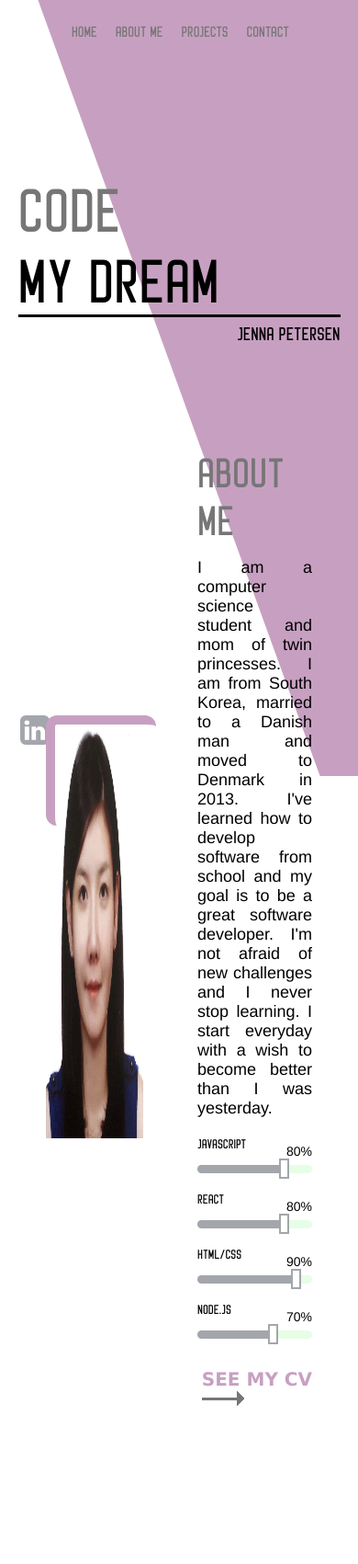
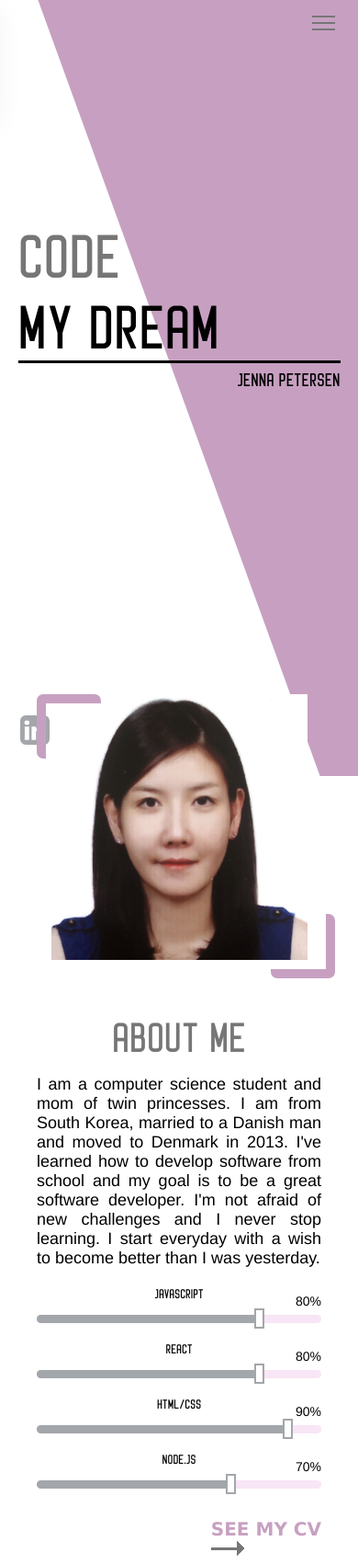
Before and after one commit to Jenna-P/jenna-portfolio, a plain HTML site: page index.html in a window 390 px wide. Shown: the top 1701 px of the page at 92% size. Drawn offline with Linux system fonts and the light colour scheme.

Commit message:
responsive

```diff
--- a/index.html
+++ b/index.html
@@ -9,15 +9,6 @@
     <script defer src="script.js"></script>
   </head>
   <body>
-    <!-- hamburger menu-->
-    <!-- <div id="nav_icon">
-      <div>
-        <span></span>
-        <span></span>
-        <span></span>
-      </div>
-    </div> -->
-
     <nav class="navbar">
       <div class="container">
         <div id="underline"></div>
@@ -25,18 +16,26 @@
           <div class="links">
             <ul class="menu">
               <li class="nav-item">
-                <a href="#home" class="nav-link active">Home <span></span></a>
+                <a href="#home" class="nav-link active">Home</a>
               </li>
               <li class="nav-item">
-                <a href="#about" class="nav-link">About me <span></span></a>
+                <a href="#about" class="nav-link">About</a>
               </li>
               <li class="nav-item">
-                <a href="#project" class="nav-link">Projects <span></span></a>
+                <a href="#project" class="nav-link">Projects</a>
               </li>
               <li class="nav-item">
-                <a href="#contact" class="nav-link">Contact <span></span></a>
+                <a href="#contact" class="nav-link">Contact</a>
               </li>
             </ul>
+          </div>
+          <!-- hamburger menu-->
+          <div id="nav_icon">
+            <div>
+              <span></span>
+              <span></span>
+              <span></span>
+            </div>
           </div>
         </div>
       </div>
@@ -184,11 +183,6 @@
         <div class="row">
           <div class="section-title text-align">
             <h1 class="sub-title">Projects</h1>
-            <ul class="line">
-              <li></li>
-              <li></li>
-              <li></li>
-            </ul>
           </div>
           <!--===== Section Title =====-->
         </div>
--- a/script.js
+++ b/script.js
@@ -1,22 +1,27 @@
 
-//navigation menu click event
-// const body = document.querySelector('body');
-// const nav_icon = document.querySelector('#nav_icon');
+const navMenu = document.querySelector(".menu");
+const navToggle = document.querySelector("#nav_icon");
+const body = document.querySelector('body');
 
-// nav_icon.addEventListener('click', () => {
-//     body.classList.toggle('nav_active');
-// });
+      if(navToggle)
+      {
+          navToggle.addEventListener("click", () =>
+          {
+              navMenu.classList.toggle("active");
+              body.classList.toggle('nav_active');
+          })
+      }
 
 //Navbar on Scroll
- var navbar = document.querySelector(".navbar");
+const navbar = document.querySelector(".navbar");
  // when the scroll is higher than 20 viewport height, add the sticky classs to the tag with a class navbar
  window.onscroll = () =>{
  this.scrollY > 20 ? navbar.classList.add("sticky") : navbar.classList.remove("sticky");
 }
 
 //menu click effect
-let underline = document.getElementById("underline");
-let navLink = document.querySelectorAll(".nav-link");
+const underline = document.getElementById("underline");
+const navLink = document.querySelectorAll(".nav-link");
 
 const horizontalIndicator = (e) => {
     underline.style.left = e.offsetLeft + "px";
@@ -28,7 +33,8 @@ const horizontalIndicator = (e) => {
   function linkAction()
   {
       const navMenu = document.querySelector(".menu");
-          navMenu.classList.remove("active")
+      navMenu.classList.remove("active");
+      body.classList.remove('nav_active');
   }
   navLink.forEach(n => n.addEventListener("click", linkAction))
 
@@ -82,10 +88,3 @@ const horizontalIndicator = (e) => {
        if(!checkScroll(skills_wrap)) return;
        skills_bar.forEach((skill) => (skill.style.width = skill.dataset.progress));
    }
-
-  // move to top
-  // const topBtn = document.getElementById("top-btn");
-
-  // topBtn.addEventListener("click", () => {
-  //   fullpage_api.moveTo('Home', 0);
-  // })
--- a/style.css
+++ b/style.css
@@ -28,7 +28,6 @@ ul {
 a {
   text-decoration: none;
 }
-
 
 img
 {
@@ -84,7 +83,82 @@ h1.title {
   color: var(--sub-color);
 }
 
-/* Home landing  */
+/* nav menu */
+
+.navbar
+{
+    position: fixed;
+    z-index: 999;
+    width: 100%;
+    padding: 25px;
+    transition: all 0.5s ease;
+}
+.navbar .container{
+  display: flex;
+  justify-content: flex-end;
+  margin-right: 30px;
+
+}
+.navbar.sticky
+{
+    background-color: var(--white);
+    box-shadow: 0 5px 15px rgba(0,0,0,0.2);
+}
+
+.navbar .menu {
+  display: flex;
+}
+
+nav ul li {
+  margin-right: 20px;
+}
+nav ul li a {
+  font-family: protique;
+  color: var(--sub-color);
+}
+
+#underline {
+  position: absolute;
+  left: 0;
+  bottom: 0;
+  height: 4px;
+  width: 0;
+  border-radius: 3px;
+  background-color: var(--main-color);
+  transition: all 0.3s ease-out 0s;
+}
+
+/* hamburger menu design */
+#nav_icon {
+  width: 25px;
+  height: 25px;
+  opacity: 0;
+  visibility: hidden;
+}
+#nav_icon div {
+  position: relative;
+  width: 100%;
+  height: 100%;
+}
+
+#nav_icon div span {
+  position: absolute;
+  left: 0;
+  width: 100%;
+  height: 2px;
+  background-color: var(--sub-color);
+  transition: all 0.3s ease-in-out;
+}
+
+#nav_icon div span:nth-child(1) {
+  top: 0;
+}
+#nav_icon div span:nth-child(2) {
+  top: 7px;
+}
+#nav_icon div span:nth-child(3) {
+  top: 14px;
+}
 
 /*  social icons */
 .icon-wrapper {
@@ -167,105 +241,7 @@ h1.title {
   color: #333;
 }
 
-/* hamburger menu design */
- #nav_icon {
-  position: fixed;
-  top: 30px;
-  right: 30px;
-  width: 30px;
-  height: 25px;
-  cursor: pointer;
-  z-index: 3;
-}
-#nav_icon div {
-  position: relative;
-  width: 100%;
-  height: 100%;
-}
-
-#nav_icon div span {
-  position: absolute;
-  left: 0;
-  width: 100%;
-  height: 2px;
-  background-color: rgb(163, 166, 171);
-  transition: all 0.3s ease-in-out;
-}
-
-#nav_icon div span:nth-child(1) {
-  top: 0;
-}
-#nav_icon div span:nth-child(2) {
-  top: 10px;
-}
-#nav_icon div span:nth-child(3) {
-  top: 20px;
-}
-
-body.nav_active #nav_icon div span:nth-child(1) {
-  transform: rotate(45deg);
-  top: 10px;
-}
-body.nav_active #nav_icon div span:nth-child(2) {
-  transform: translateX(100%);
-  opacity: 0;
-}
-body.nav_active #nav_icon div span:nth-child(3) {
-  transform: rotate(-45deg);
-  top: 10px;
-}
-
-/* nav menu */
-
-.navbar
-{
-    position: fixed;
-    z-index: 999;
-    width: 100%;
-    padding: 25px;
-    transition: all 0.5s ease;
-}
-.navbar .container{
-  display: flex;
-  justify-content: flex-end;
-  margin-right: 30px;
-
-}
-.navbar.sticky
-{
-    background-color: var(--white);
-    box-shadow: 0 5px 15px rgba(0,0,0,0.2);
-}
-
-.navbar .menu {
-  display: flex;
-}
-
-nav ul li {
-  margin-right: 20px;
-}
-nav ul li a {
-  font-family: protique;
-  color: var(--sub-color);
-}
-
-/* body.nav_active nav {
-  opacity: 1;
-  transform: translateX(0px);
-  visibility: visible;
-} */
-
-#underline {
-  position: absolute;
-  left: 0;
-  bottom: 0;
-  height: 4px;
-  width: 0;
-  border-radius: 3px;
-  background-color: var(--main-color);
-  transition: all 0.3s ease-out 0s;
-}
-
+/* Home section */
 
  @keyframes showTopText {
   0% {
@@ -367,7 +343,6 @@ nav ul li a {
     z-index: -1;
 }
 
-
 /* about  */
 
 .about-section .about-image,
@@ -390,13 +365,13 @@ nav ul li a {
 }
 .about-section .about-image .img-box .about-shape
 {
-    width: 457px;
+    width: 85%;
     height: 460px;
     position: absolute;
     bottom: 0;
     left: 0;
 }
-/*  img border shape */
+/*  ======img border shape====== */
 .top, .bottom {
   position: absolute;
   width: 120px;
@@ -423,7 +398,7 @@ nav ul li a {
   right: -15px;
   border-right: 10px solid var(--main-color);
 }
-/* img border shape end */
+/* ===img border shape end=== */
 
 .about-section .about-content{
   padding-top: 18px;
@@ -467,7 +442,7 @@ nav ul li a {
     width: 100%;
     height: 9px;
     border-radius: 5px;
-    background-color: rgba(33,243,26,0.11);
+    background-color: #f6dff3cb;
     position: relative;
 }
 .skill-item .skill-bar .bar-inner .progress-line
@@ -505,7 +480,7 @@ nav ul li a {
 
 /* about end */
 
-/* project test */
+/* project  */
 .portfolio .portfolio-item
 {
     flex: 0 0 33.33%;
@@ -634,7 +609,7 @@ nav ul li a {
 }
 /* end */
 
-/*contact page*/
+/*contact*/
 
 .contact-section {
   display: flex;
@@ -662,17 +637,16 @@ nav ul li a {
   font-family: Verdana, Geneva, Tahoma, sans-serif;
   font-weight: bold;
   font-size: 28px;
-  letter-spacing: 0.1em;
+  /* letter-spacing: 0.1em; */
   text-align: left;
   color: var(--main-color);
   cursor: pointer;
   background:
-    conic-gradient(from -135deg, var(--sub-color) 90deg,#0000 0) var(--p, 37%) 100%/16px 16px,
-    linear-gradient(90deg, var(--sub-color) calc(100% - 8px),#0000 0)  bottom 6px left 0/var(--d,40%) 3px;
+    conic-gradient(from -135deg, var(--sub-color) 90deg,#0000 0) var(--p, 27%) 100%/16px 16px,
+    linear-gradient(90deg, var(--sub-color) calc(100% - 8px),#0000 0)  bottom 6px left 0/var(--d,30%) 3px;
    background-repeat: no-repeat;
    transition: 0.5s;
 }
-
 
 .link-btn:hover {
   --d:100%;
@@ -681,34 +655,7 @@ nav ul li a {
 }
 
 
-
-
-
-/* .email-button {
-  text-align: center;
-  margin-top: 20px;
-  height: 40px;
-}
-
-.email-button a {
-  font-family: protique;
-  font-size: 23px;
-  color: #6a6969;
-  background: linear-gradient(to top, #767676 50%, transparent 50%);
-  background-size: 100% 200%;
-  background-position: top;
-  border: 2px solid #767676;
-  border-radius: 10px;
-  padding: 7px;
-  transition: all 0.5s ease-out;
-  cursor: pointer;
-}
-
-.email-button a:hover {
-  background-position: bottom;
-  color: #fff;
-} */
-/* footer page */
+/* footer */
 
 .footer-section {
   background-color:#fbf2fa;
@@ -754,55 +701,153 @@ nav ul li a {
   font-family: protique;
   color: var(--sub-color);
 }
+/*Responsive*/
 
-@media screen and (max-width: 768px) {
-  .content {
-    display: flex;
-    flex-direction: column-reverse;
-  }
-  .content-section {
-    width: 80%;
-    margin: auto;
-    float: none;
-    position: absolute;
-    top: 10%;
+@media  (max-width:991px) {
+
+  .about-content {
+    margin-top: 60px;
   }
 
-  .img-section {
-    float: none;
-    opacity: 0;
-  }
-  /* .img-section .from-right {
-    position: relative;
-    top: -250px;
-    left: 90px;
-  } */
-  h1.title {
-    font-size: 50px;
+  .top, .bottom {
+    width: 90px;
+    height: 90px;
   }
 
-  .card-body p {
-    padding-top: 0px;
+}
+
+@media(max-width: 767px) {
+
+  .section-padding {
+    padding: 60px 20px;
   }
 
-  .card .card-btn {
+  .navbar .menu
+  {
+      position: fixed;
+      left: -100%;
+      top: 0px;
+      flex-direction: column;
+      background-color: var(--white);
+      width: 100%;
+      text-align: center;
+      transition: all 0.5s ease;
+      box-shadow: 0 10px 27px rgba(0,0,0,.05);
+  }
+  .navbar .menu.active
+  {
+      left: 0;
+
+  }
+  .navbar.sticky
+  {
+    height: 45px;
+  }
+  .navbar.sticky .menu
+    {
+        background-color: var(--main-color);
+        top: 50px;
+    }
+  .navbar .menu .nav-item
+  {
+      display: block;
+      margin: 6px 0;
+  }
+
+  #underline {
+    visibility: hidden;
+  }
+  .navbar.sticky .menu .nav-item .nav-link
+  {
+      color: var(--white);
+  }
+  .navbar #nav_icon
+    {
+        display: block;
+        z-index: 999;
+        opacity: 1;
+        visibility: visible;
+        cursor: pointer;
+        position: relative;
+        left: 30px;
+        bottom: 8px;
+    }
+
+body.nav_active #nav_icon div span:nth-child(1) {
+  transform: rotate(45deg);
+  top: 10px;
+}
+body.nav_active #nav_icon div span:nth-child(2) {
+  transform: translateX(100%);
+  opacity: 0;
+}
+body.nav_active #nav_icon div span:nth-child(3) {
+  transform: rotate(-45deg);
+  top: 10px;
+}
+
+  .home-section
+  {
+    height: 675px;
+  }
+
+  .animated-title
+  {
+    position: relative;
+    top: 50px;
+  }
+
+  .about-section,
+  .portfolio .portfolio-item
+  {
     display: flex;
     flex-direction: column;
-    position: relative;
-    top: 10px;
-  }
-  .card .card-btn a:first-child {
-    margin-top: 20px 10px 0px 10px;
   }
 
-  .card .card-btn a:nth-child(2) {
-    margin-top: 0px;
+  .about-section .about-image .img-box .about-shape
+  {
+    width: 100%;
+    height: 100%;
   }
 
-  .title-project,
-  .slider-btn,
-  .cards-wrapper {
-    position: relative;
-    top: 30px;
+  .top, .bottom {
+    width: 70px;
+    height: 70px;
   }
+
+  .about-content {
+    margin-top: 20px;
+  }
+
+  .about-section .about-content,
+  .about-section .about-image
+    {
+        flex: 0 0 100%;
+        max-width: 100%;
+        text-align: center;
+    }
+
+    .about-section .about-image .img-box img
+    {
+      width: 90%;
+      height: 65% ;
+    }
+
+    .portfolio .portfolio-item
+    {
+      flex: 0 0 100%;
+      max-width: 100%;
+    }
+
+    .contact-section .contact-wrapper
+    {
+      text-align: center;
+    }
+
+    .contact-section .center
+    {
+      text-align: center;
+      width: 100%;
+    }
+
 }
```
Lines whose indentation alone changed are shown as unchanged.
